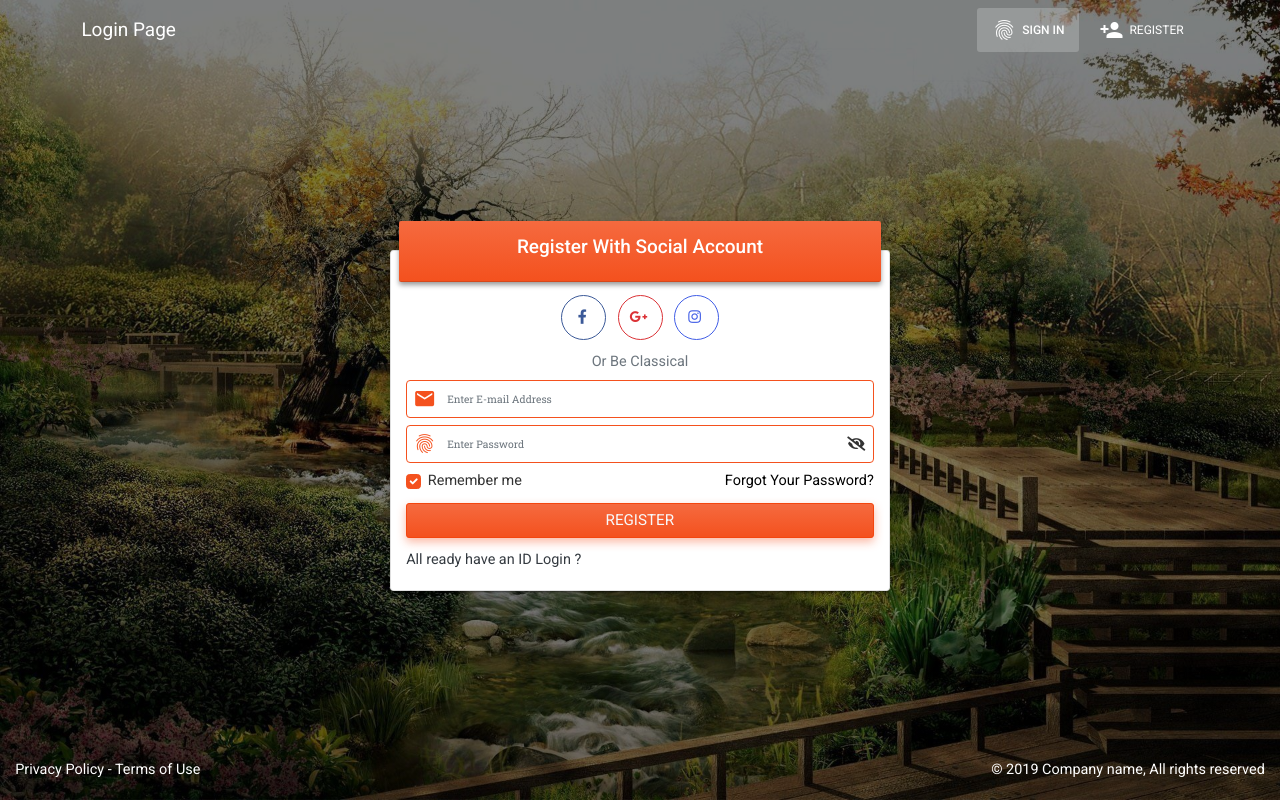
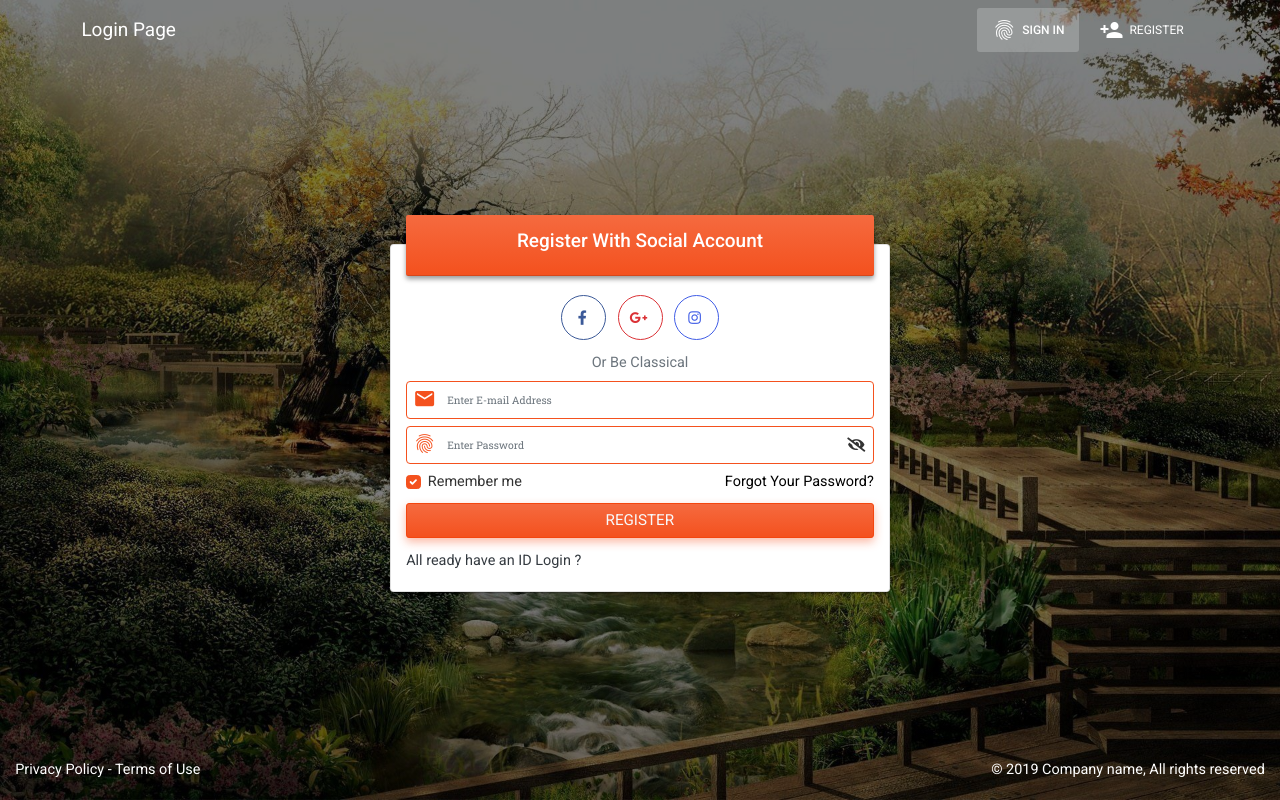
Before and after one commit to talhahjan/bootstrap, a website: page login.html in a window 1280 px wide. Drawn offline with nearby package versions, Linux system fonts and the light colour scheme; files that its build step writes are made by us from their sources.

Commit message:
Update _card.scss

```diff
--- a/assets/sass/_card.scss
+++ b/assets/sass/_card.scss
@@ -3,7 +3,7 @@
 //
 
 .card {
-  margin-top: 45px;
+  margin-top: 40px;
   position: relative;
   display: flex;
   flex-direction: column;
@@ -81,10 +81,9 @@ box-shadow:  0 2px 2px 0 rgba(0, 0, 0, 0.14), 0 3px 1px -2px rgba(0, 0, 0, 0.2),
 //
 
 .card-header {
-
-  padding: 15px 15px;
-  margin-bottom: 0; // Removes the default margin-bottom of <hN>
-  color: $card-cap-color;
+ padding: 15px 15px;
+ margin-bottom: 0; // Removes the default margin-bottom of <hN>
+ color: $card-cap-color;
   background-color: $card-cap-bg;
   border-bottom: $card-border-width solid $card-border-color;
     box-shadow: 0px 3px 5px rgba(000, 000, 000, 0.4);
@@ -107,13 +106,15 @@ box-shadow:  0 2px 2px 0 rgba(0, 0, 0, 0.14), 0 3px 1px -2px rgba(0, 0, 0, 0.2),
 
 
 .card-header[class*="card-header-"]{
-position: absolute;
-width: calc(100% - 1rem);
+position: relative;
+width: calc(100% - 2rem);
 top: -30px;
-right: .5rem;
+left: 1rem;
+right: 1rem;
 color: $white;
 z-index: 3;
 border-radius: .15rem;
+margin-bottom: -30px; /* to remove space added by pos rel as top */
 }
 
 [class*="card-header-"] i{
@@ -121,10 +122,10 @@ border-radius: .15rem;
 }
 
 //this will add margin-bottom to card-header-color under .card-header
-.card-header[class*="card-header-"] + *,
-.card-header[class*="card-header-"] ~ *{
-margin-top: 25px;
-}
+//.card-header[class*="card-header-"] + *,
+//.card-header[class*="card-header-"] ~ *{
+//margin-top: 25px;
+//}
 
 
 .card-footer {
```
